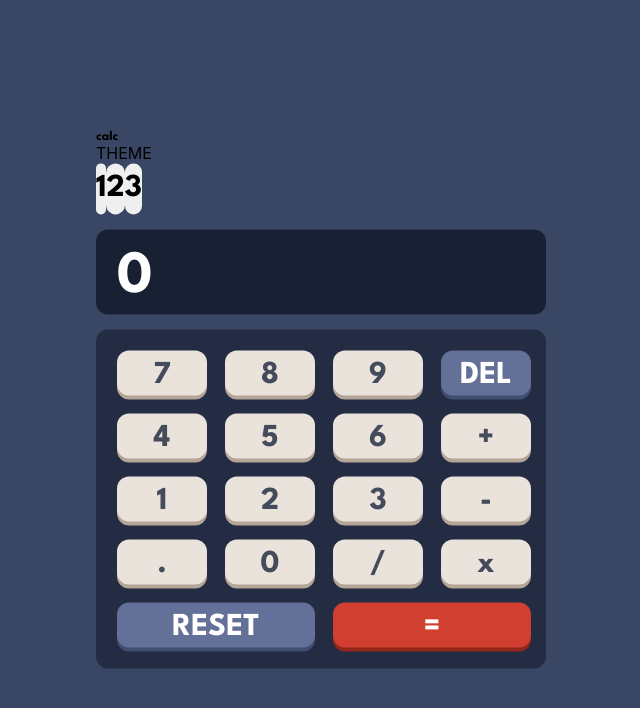
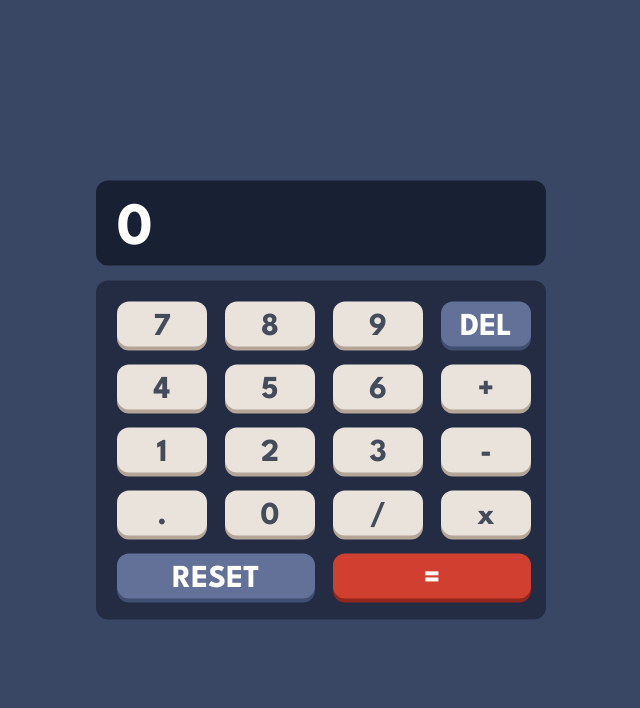
Before and after one commit to jmhar3/100-days-calculator, a React (Create React App) app in the folder calculator/: page / in a window 1280 px wide. Shown: the top 708 px of the page, without its empty margins (319-959 px from the left). Built offline with nearby package versions, Linux system fonts and the light colour scheme.

Commit message:
copy theme variables

```diff
--- a/calculator/src/App.js
+++ b/calculator/src/App.js
@@ -105,7 +105,7 @@ function App() {
 
   return (
     <div id="calculator">
-      <Header colorTheme={colorTheme} handleColorTheme={handleColorTheme} />
+      {/* <Header colorTheme={colorTheme} handleColorTheme={handleColorTheme} /> */}
       <Display value={input} />
       <Inputs
         handleNumberClick={handleNumberClick}
--- a/calculator/src/components/Display.js
+++ b/calculator/src/components/Display.js
@@ -1,4 +1,10 @@
+import { useMemo } from "react";
+
 export const Display = ({ value }) => {
+  const displayValue = useMemo(() => {
+    (+value).toLocaleString("en-US");
+  }, [value]);
+
   return (
     <div id="display">
       <h1>{value ? value : 0}</h1>
```
Also changed, not shown: calculator/src/App.css (+29 -55 lines).
